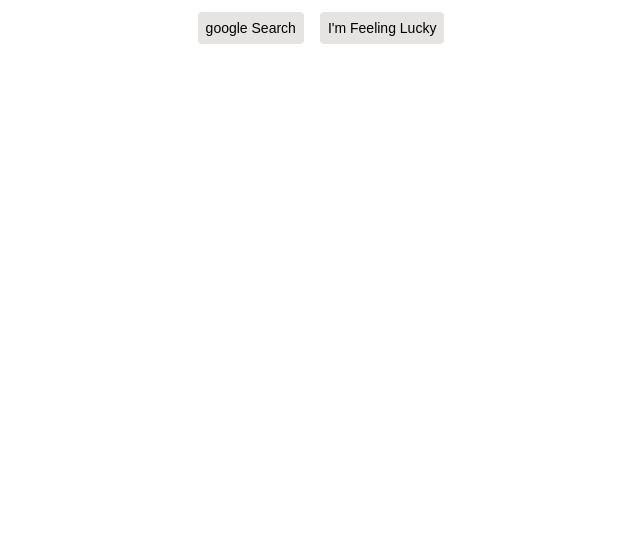
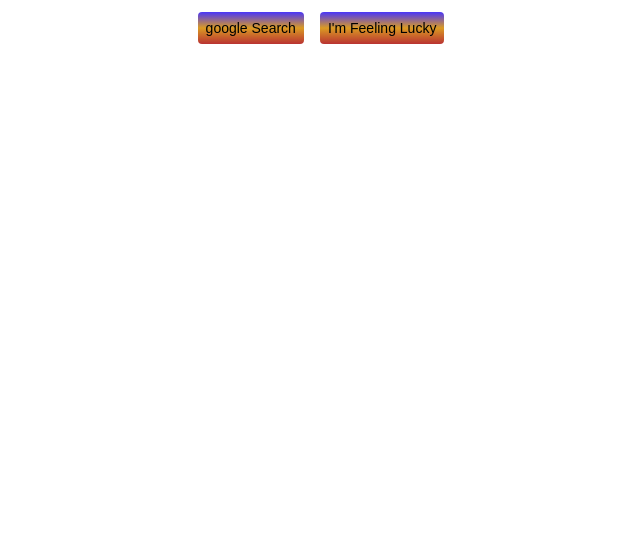
Before and after one commit to MohdShakir901/Google-Clone, a plain HTML site: page google.html in a window 1280 px wide. Shown: the part 251-800 px from the top of the page, without its empty margins (319-959 px from the left). Drawn offline with Linux system fonts and the light colour scheme.

Commit message:
Update button background with linear gradient
This is my first commit via GitHub Desktop.

Date: 17-11-2025

```diff
--- a/google.css
+++ b/google.css
@@ -32,6 +32,7 @@ justify-content: center;
     margin-top: 15px;
     padding: 8px;
     background: rgb(230, 227, 227);
+    background: linear-gradient(rgb(73, 54, 248),rgb(219, 155, 35), rgb(185, 50, 50));
     border: none;
     border-radius:4px;
     font-size: 14px;
```
